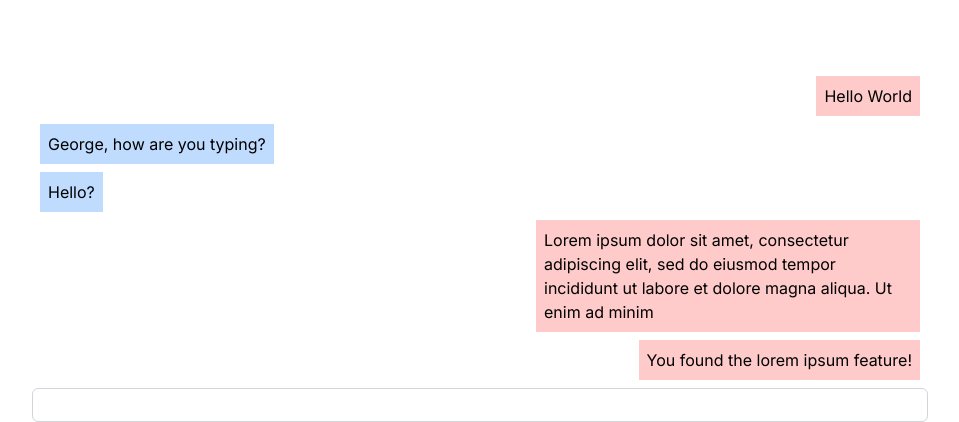
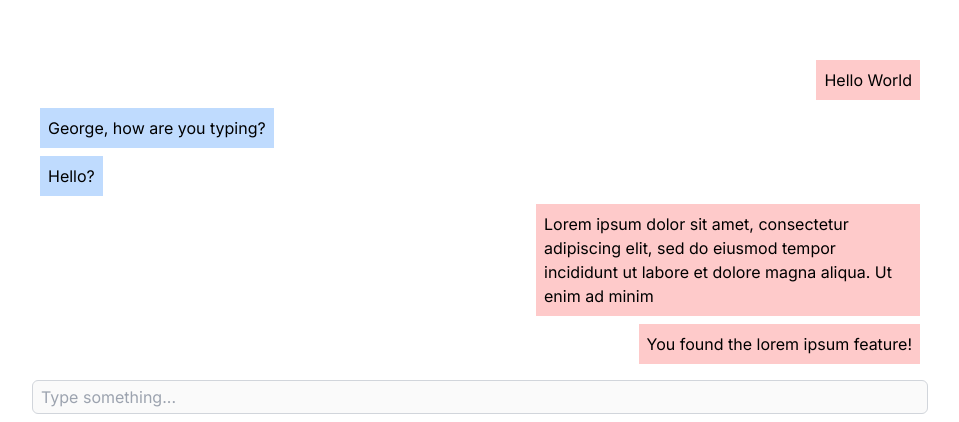
Before and after one commit to Jon-Ly/slide, a Next.js app: page /chat in a window 1280 px wide. Shown: the part 378-800 px from the top of the page, without its empty margins (160-1119 px from the left). Built offline with nearby package versions, Linux system fonts and the light colour scheme.

Commit message:
fix: actually use the placeholder for input

```diff
--- a/app/components/text-input.tsx
+++ b/app/components/text-input.tsx
@@ -4,18 +4,19 @@ type TextInputProps = {
   name?: string;
   placeholder?: string;
   labelCompoennt?: React.ReactNode;
-};
+} & React.ComponentProps<'input'>;
 
 export default function TextInput(props: TextInputProps) {
-  const { type, labelCompoennt, placeholder, label, name } = props;
+  const { type, labelCompoennt, placeholder, label, name, className } = props;
 
   return (
-    <label>
+    <label className={className}>
       {labelCompoennt || label}
       <input
         type={type}
-        className='border border-gray-300 rounded-md py-1 px-2 w-full text-black active:outline-none focus:outline-none focus:ring-2 focus:ring-blue-500'
+        className='border border-gray-300 rounded-md py-1 px-2 w-full text-black active:outline-none focus:outline-none focus:ring-2 focus:ring-blue-500 bg-neutral-50'
         name={name}
+        placeholder={placeholder}
       />
     </label>
   );
```
